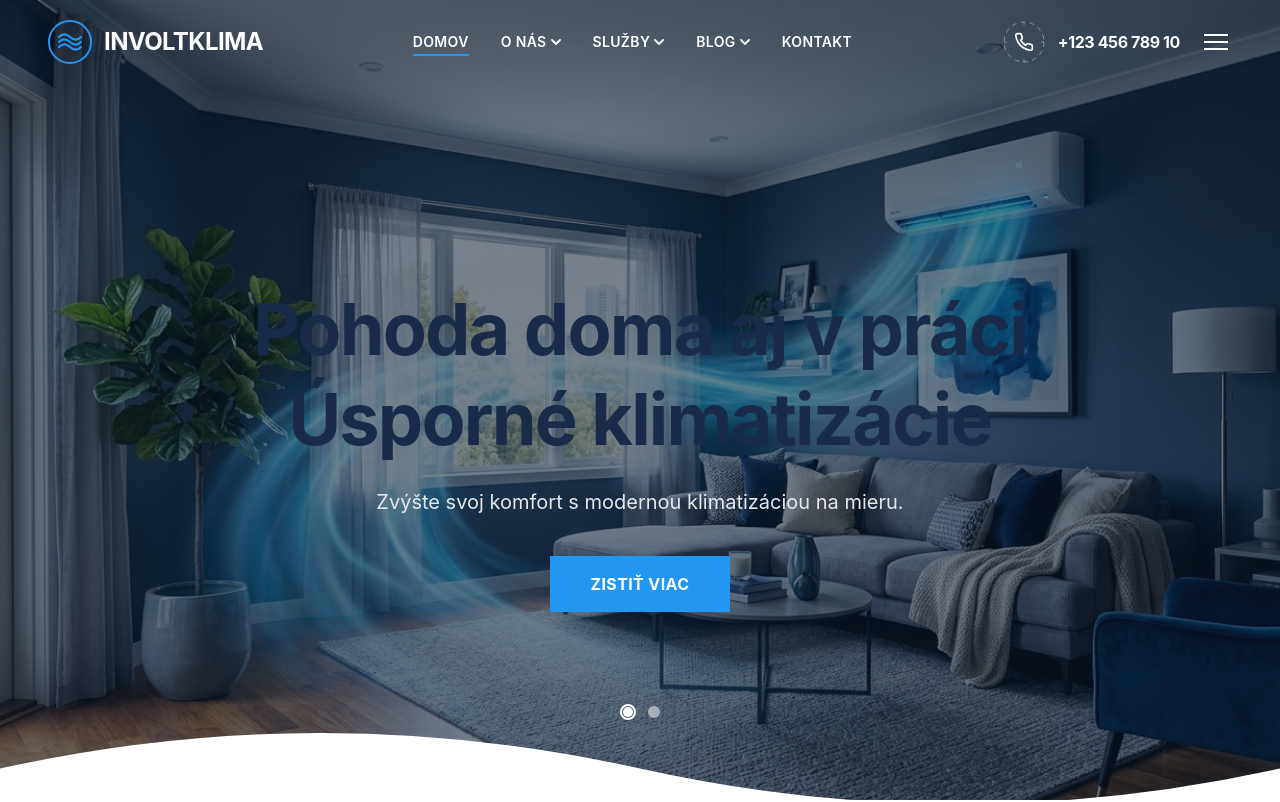
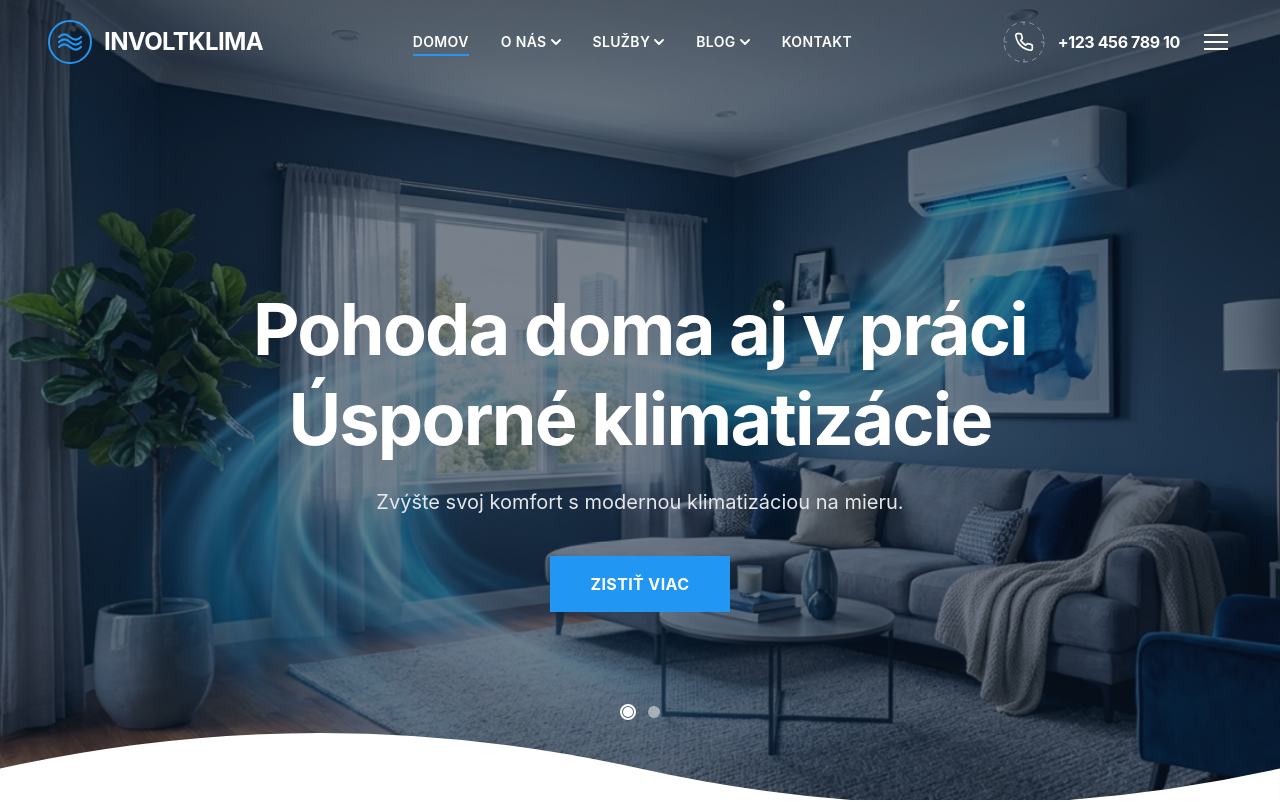
Before and after one commit to soltymwork/involtklima, a Next.js app: page / in a window 1280 px wide. Shown: the top 802 px of the page. Built offline with nearby package versions, Linux system fonts and the light colour scheme.

Commit message:
Add files via upload

```diff
--- a/app/globals.css
+++ b/app/globals.css
@@ -17,6 +17,11 @@
   h1, h2, h3, h4, h5, h6 {
     @apply font-sans tracking-tight text-[#1a2b49];
   }
+}
+
+@keyframes zoomInOut {
+  0%, 100% { transform: scale(1); }
+  50% { transform: scale(1.12); }
 }
 
 @layer utilities {
--- a/app/page.tsx
+++ b/app/page.tsx
@@ -30,12 +30,12 @@ export default function Home() {
       {/* ── 1. HERO ── */}
       <section className="relative w-full h-[100vh] min-h-[700px] flex items-center justify-center pt-24 overflow-hidden bg-gray-900">
         <div className="absolute inset-0 z-0">
-          <Image src="/hero.jpg" fill alt="Klimatizácia Involtklima" className="object-cover" priority />
+          <Image src="/hero.jpg" fill alt="Klimatizácia Involtklima" className="object-cover" style={{animation:'zoomInOut 10s ease-in-out infinite'}} priority />
           <div className="absolute inset-0 bg-[#0c1a2e]/55" />
         </div>
 
         <div className="relative z-10 text-center px-6 max-w-4xl mx-auto text-white">
-          <motion.h1 {...fadeUp(0)} className="text-5xl md:text-7xl font-bold mb-6 leading-tight">
+          <motion.h1 {...fadeUp(0)} className="text-5xl md:text-7xl font-bold mb-6 leading-tight text-white">
             Pohoda doma aj v práci<br />Úsporné klimatizácie
           </motion.h1>
           <motion.p {...fadeUp(0.1)} className="text-lg md:text-xl font-normal mb-10 text-gray-200">
```
